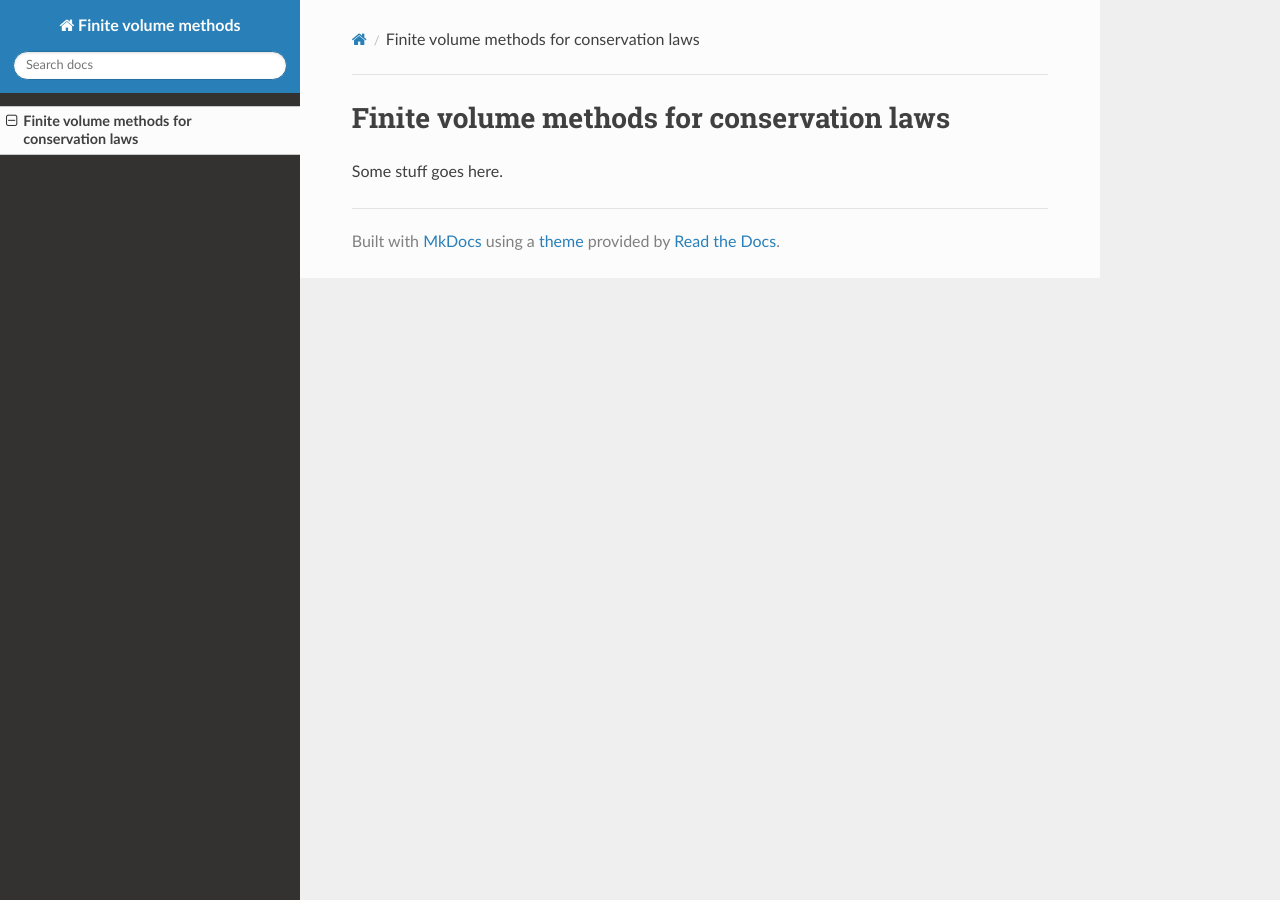
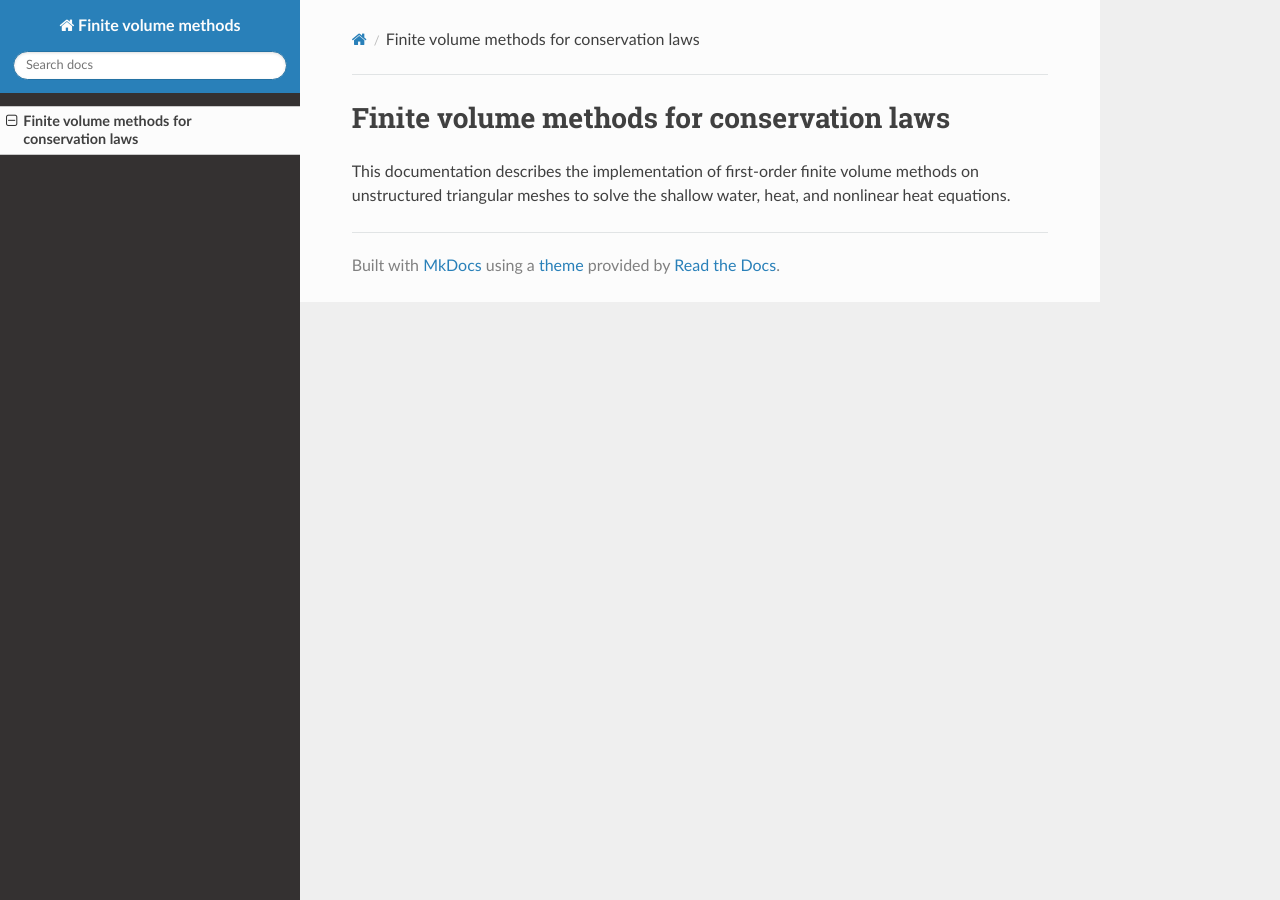
Before and after one commit to timghill/finite-volume, an MkDocs documentation site: the page built from docs/index.md, in a window 1280 px wide. Built offline with MkDocs 1.6.1, drawn with Linux system fonts in a browser that asks for light colours; nearby versions of some CDN libraries.

Commit message:
Make index page more descriptive

```diff
--- a/docs/index.md
+++ b/docs/index.md
@@ -1,2 +1,2 @@
 # Finite volume methods for conservation laws
-Some stuff goes here.
+This documentation describes the implementation of first-order finite volume methods on unstructured triangular meshes to solve the shallow water, heat, and nonlinear heat equations.
```
